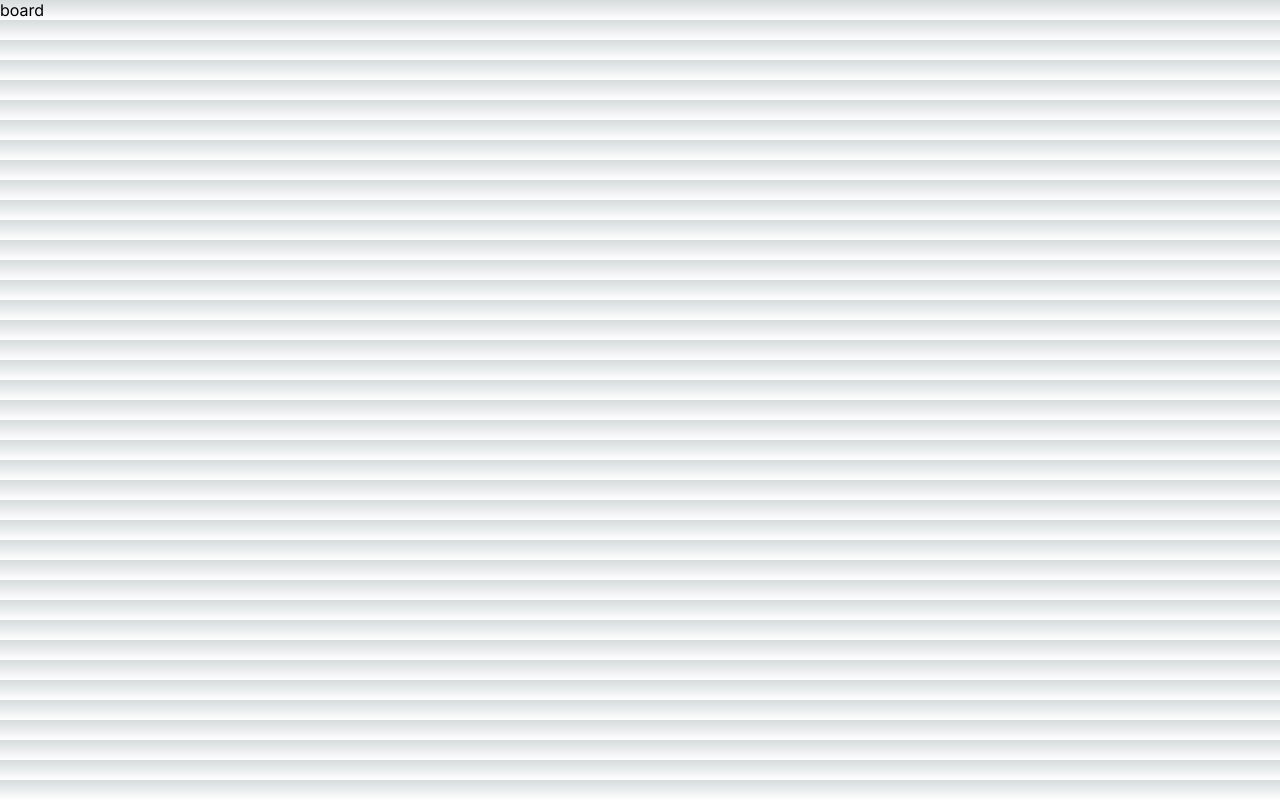
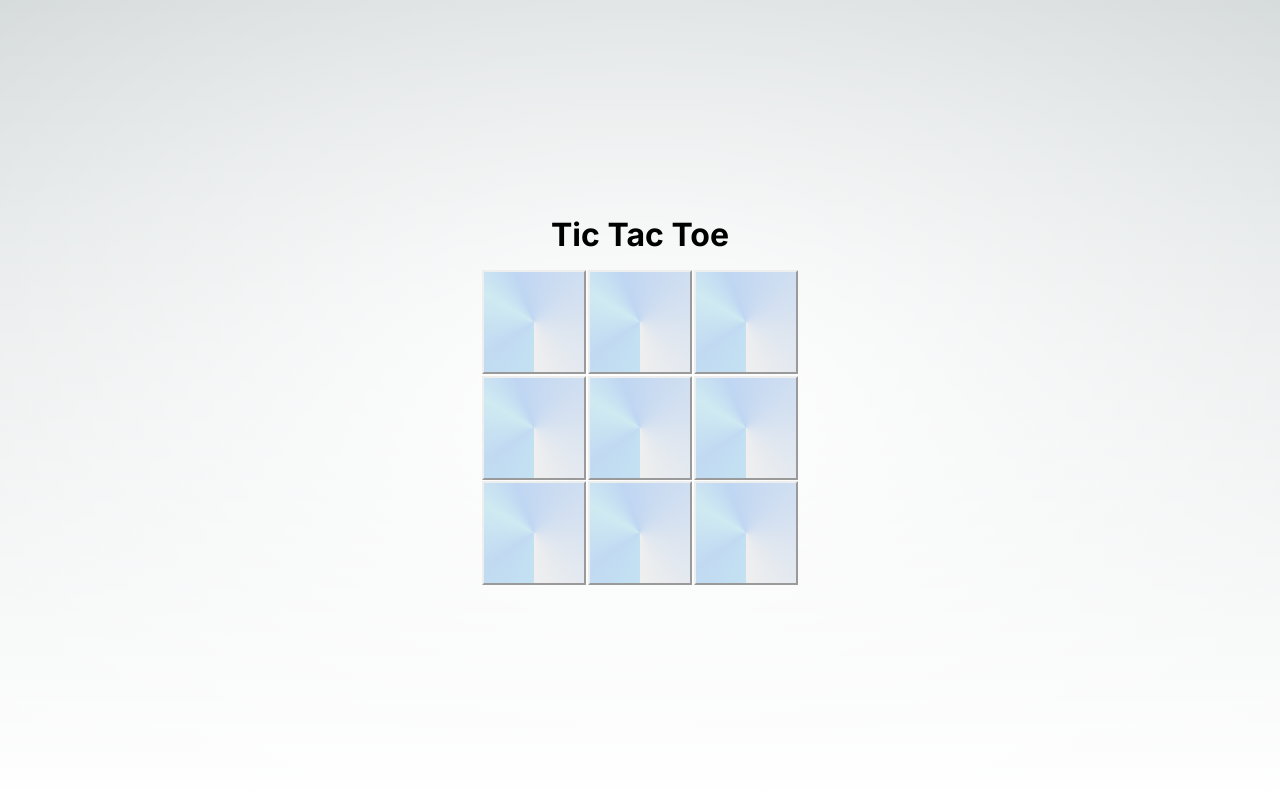
Before and after one commit to DanielHeima/game-patrol, a Next.js app: page /games/1 in a window 1280 px wide. Built offline with nearby package versions, Linux system fonts and the light colour scheme.

Commit message:
Implement tic tac toe

```diff
--- a/src/components/games/TicTacToeComponent/TicTacToeComponent.module.css
+++ b/src/components/games/TicTacToeComponent/TicTacToeComponent.module.css
@@ -0,0 +1,53 @@
+.container {
+  display: flex;
+  justify-content: center;
+  align-items: center;
+  height: 100vh;
+  margin: 0 auto;
+  flex-direction: column;
+  background: var(--secondary-glow);
+  padding: 1em;
+}
+
+.board {
+  margin-top: 1em;
+  display: grid;
+  gap: 0.1em;
+  grid-template-columns: repeat(3, 1fr);
+}
+
+.cell {
+  background: var(--primary-glow);
+  width: 100px;
+  height: 100px;
+  display: flex;
+  justify-content: center;
+  align-items: center;
+  font-size: 4em;
+  font-weight: 700;
+}
+
+.title {
+
+}
+
+.x {
+  color: rgb(185, 20, 255);
+  text-shadow: rgb(0, 79, 48) 1px 0 10px;
+}
+
+.o {
+  color: red;
+  text-shadow: rgb(253, 46, 136) 1px 0 10px;
+
+}
+
+.button {
+  border-radius: 1px;
+  border-color: var(--foreground-rgb);
+
+}
+
+.winning {
+  background-color: rgb(32, 161, 73);
+}
--- a/src/components/games/TicTacToeComponent/TicTacToeComponent.tsx
+++ b/src/components/games/TicTacToeComponent/TicTacToeComponent.tsx
@@ -1,13 +1,134 @@
-import React, { useState } from 'react';
+'use client'
+import React, { ReactNode, useEffect, useState } from 'react';
+import styles from './TicTacToeComponent.module.css';
 
-const TicTacToeComponent: React.FC = () => {
+type TicTacToeComponentProps = {
+
+}
+
+type TicTacToeBoardProps = {
+  board: Array<CellState>;
+  onCellClicked: (cellIdx: number) => void;
+  winningCells: Array<number>
+}
+
+type CellProps = {
+  state: CellState;
+  cellIdx: number;
+  onCellClicked: (cellIdx: number) => void;
+  winningCells: Array<number>
+}
+
+type CellState = '' | 'X' | 'O';
+type GameState = 'InProgress' | 'XWon' | 'OWon';
+
+
+
+const TicTacToeComponent: React.FC = (props: TicTacToeComponentProps) => {
+  const [board, setBoard] = useState<Array<CellState>>(['', '', '', '', '', '', '', '', '']);
+  const [turn, setTurn] = useState<'X' | 'O'>('X');
+  const [gameOver, setGameOver] = useState(false);
+  const [winningCells, setWinningCells] = useState<Array<number>>([]);
+
+
+  const onCellClicked = (cellIdx: number): void => {
+    if (gameOver) {
+      return;
+    }
+
+    const formerCellState: CellState = board[cellIdx];
+    if (formerCellState !== "") {
+      return;
+    }
+
+    const newBoard = board;
+    if (turn === 'X') {
+      newBoard[cellIdx] = 'X';
+      setBoard(newBoard);
+      checkState();
+      setTurn('O');
+    }
+    if (turn === 'O') {
+      newBoard[cellIdx] = 'O';
+      setBoard(newBoard);
+      checkState();
+      setTurn('X');
+    }
+
+  }
+
+  const resetGame = () => {
+    setBoard(['', '', '', '', '', '', '', '', '']);
+    setTurn('X');
+    setGameOver(false);
+    setWinningCells([]);
+  }
+
+
+  const checkState = () => {
+    const threeInARow = isThreeInARow();
+    if (threeInARow?.threeInARow) {
+      setGameOver(true);
+      setWinningCells(threeInARow.ids);
+    }
+  }
+
+  const isThreeInARow = (): { threeInARow: boolean; ids: Array<number>; winner: CellState } => {
+    // horiz
+    if (areEqual(0, 1, 2)) return { threeInARow: true, ids: [0, 1, 2], winner: board[0] };
+    if (areEqual(3, 4, 5)) return { threeInARow: true, ids: [3, 4, 5], winner: board[3] };
+    if (areEqual(6, 7, 8)) return { threeInARow: true, ids: [6, 7, 8], winner: board[6] };
+
+    // diag
+    if (areEqual(0, 4, 8)) return { threeInARow: true, ids: [0, 4, 8], winner: board[0] };
+    if (areEqual(2, 4, 6)) return { threeInARow: true, ids: [2, 4, 6], winner: board[2] };
+
+    // vert
+    if (areEqual(0, 3, 6)) return { threeInARow: true, ids: [0, 3, 6], winner: board[0] };
+    if (areEqual(1, 4, 7)) return { threeInARow: true, ids: [1, 4, 7], winner: board[1] };
+    if (areEqual(2, 5, 8)) return { threeInARow: true, ids: [2, 5, 8], winner: board[2] };
+
+    return { threeInARow: false, ids: [-1, -1, -1], winner: '' };
+  }
+
+  const areEqual = (idx: number, idx2: number, idx3: number): boolean => {
+    if (!board[idx2]) {
+      return false;
+    }
+    return (board[idx] === board[idx2]) && (board[idx2] == board[idx3])
+  }
+
   return (
-    <div>
-      <div className="board">
-        board
-      </div>
+    <div className={styles.container}>
+      <h1 className={styles.title}>Tic Tac Toe</h1>
+      <TikTacToeBoard winningCells={winningCells} onCellClicked={onCellClicked} board={board} />
+      {gameOver &&
+      <div>Game over... <button onClick={() => resetGame()}>Play again?</button></div>}
     </div>
   );
 };
 
+function TikTacToeBoard(props: TicTacToeBoardProps) {
+
+  return (
+    <div>
+      <div className={styles.board}>
+        {props.board.length === 9 &&
+          props.board.map((cellState, idx) => {
+            return <Cell winningCells={props.winningCells} onCellClicked={props.onCellClicked} cellIdx={idx} state={cellState} key={idx} />
+          })
+        }
+      </div>
+    </div>
+  );
+}
+
+function Cell(props: CellProps) {
+  return <button onClick={(e) => { props.onCellClicked(props.cellIdx) }} className={styles.button}>
+    <div className={`${styles.cell}
+                    ${props.state === 'X' ? styles.x : styles.o}
+                    ${props.winningCells.includes(props.cellIdx) ? styles.winning : ''}`}>{props.state}</div>
+  </button>
+}
+
 export default TicTacToeComponent;
```
Also changed, not shown: src/components/games/SnakeComponent/SnakeComponent.module.css (added).
